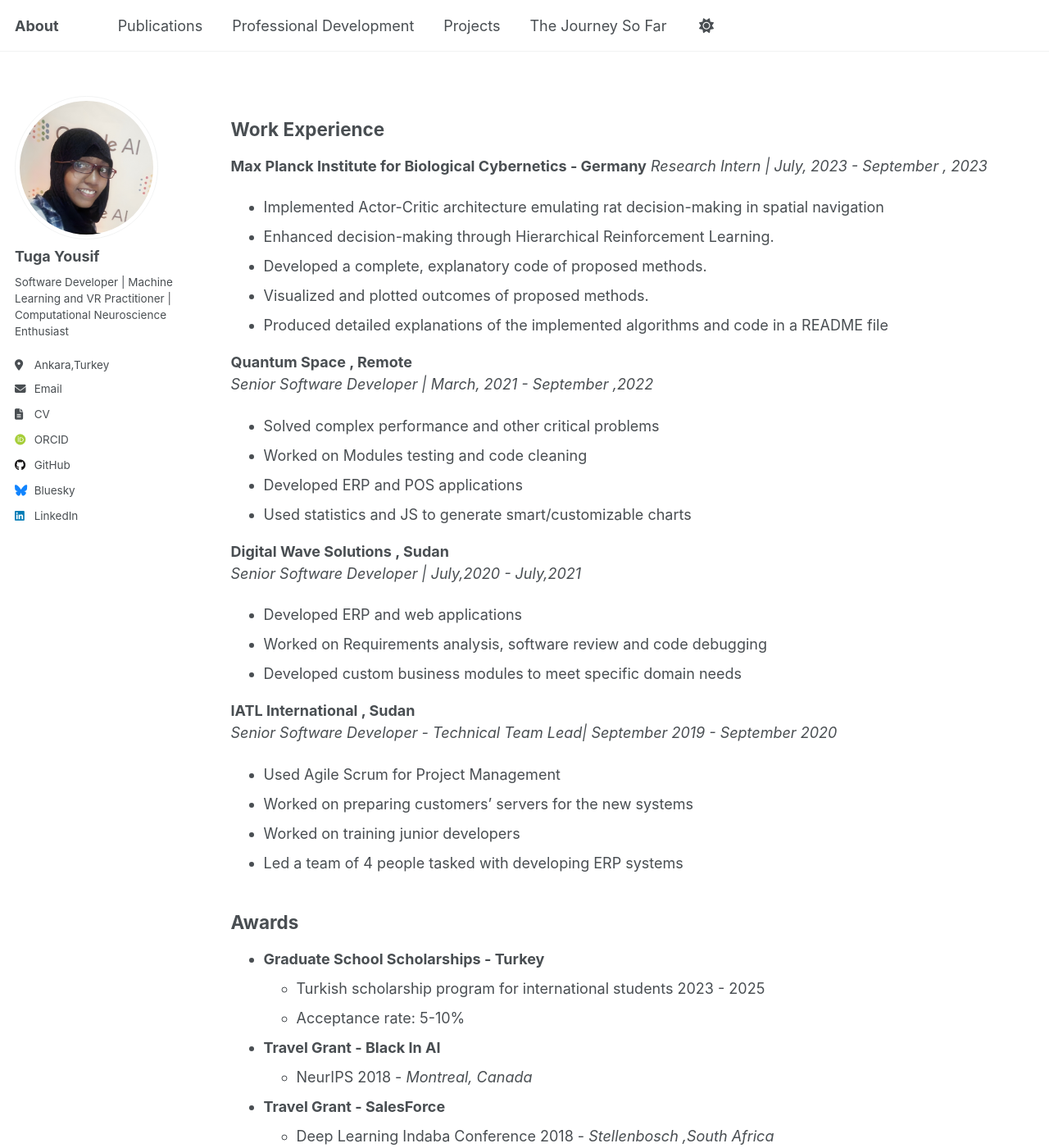
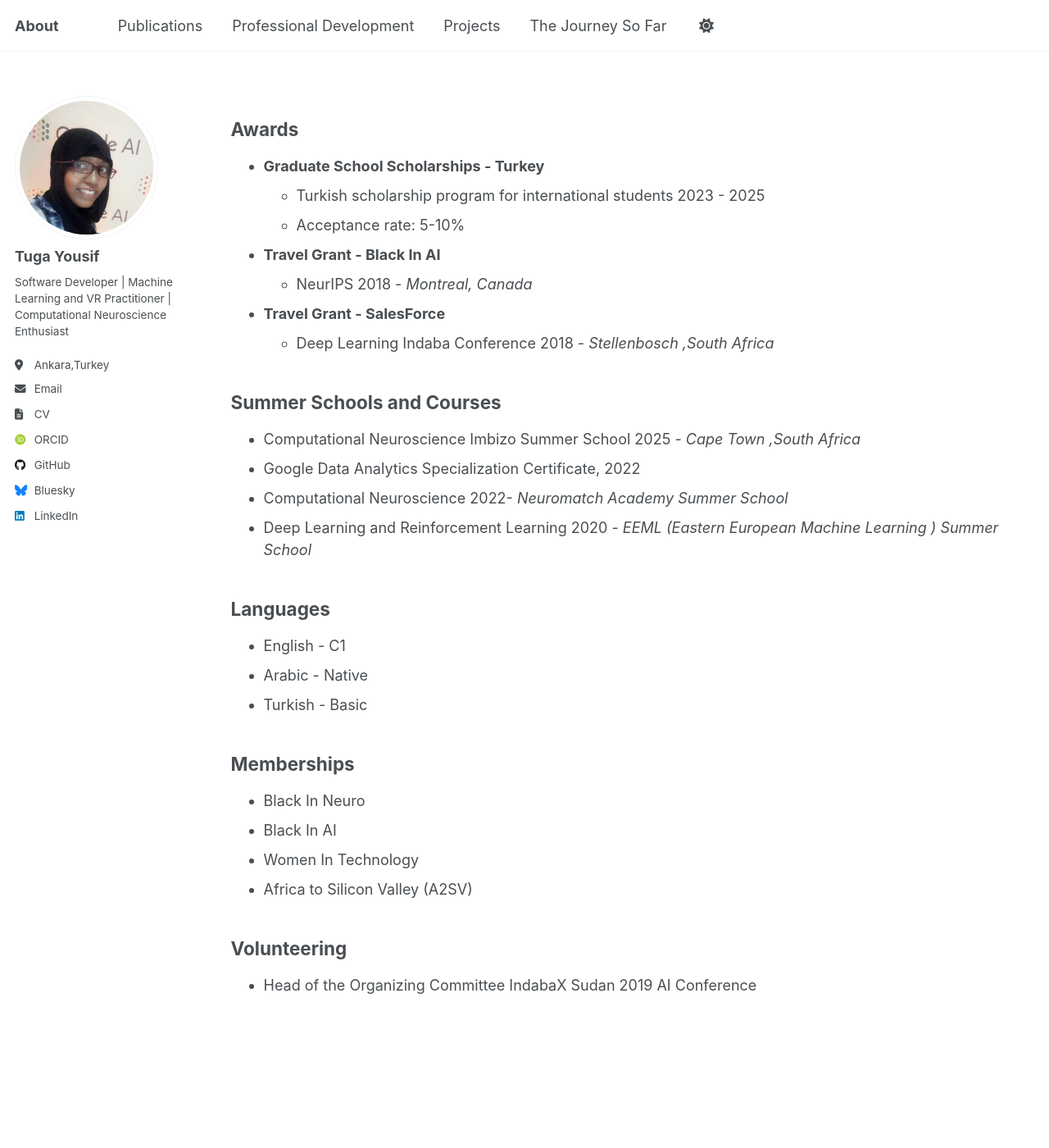
Before and after one commit to TugaAhmed/TugaAhmed.github.io, a Jekyll site: the page built from _pages/professional_development.md, in a window 1280 px wide and 1400 px high. Shown: the whole window at 82% size. Built offline with Jekyll 4.4.1, drawn with Linux system fonts in a browser that asks for light colours; some web fonts are replaced.

Commit message:
fix line

```diff
--- a/_pages/professional_development.md
+++ b/_pages/professional_development.md
@@ -9,37 +9,7 @@ redirect_from:
 
 {% include base_path %}
 
-## Work Experience
 
- **Max Planck Institute for Biological Cybernetics - Germany**
- *Research Intern |  July, 2023 - September , 2023*
- - Implemented Actor-Critic architecture emulating rat decision-making in spatial navigation
- - Enhanced decision-making through Hierarchical Reinforcement Learning.
- - Developed a complete, explanatory code of proposed methods.
- - Visualized and plotted outcomes of proposed methods.
- - Produced detailed explanations of the implemented algorithms and code in a README file
-
-
- **Quantum Space  ,  Remote**
- *Senior Software Developer | March, 2021 - September ,2022*
- - Solved complex performance and other critical problems
- - Worked on Modules testing and code cleaning
- - Developed ERP and POS applications
- - Used statistics and JS to generate smart/customizable charts
-
- **Digital Wave Solutions  ,  Sudan**
- *Senior Software Developer |   July,2020 - July,2021*
- - Developed ERP and web applications
- - Worked on Requirements analysis, software review and code debugging
- - Developed custom business modules to meet specific domain needs
-
-
- **IATL International  ,   Sudan**
- *Senior Software Developer - Technical Team Lead|   September 2019 - September 2020*
- - Used Agile Scrum for Project Management
- - Worked on preparing customers' servers for the new systems
- - Worked on training junior developers
- - Led a team of 4 people tasked with developing ERP systems
 
 ## Awards
 
```
Also changed, not shown: _pages/about.md (+14 -0 lines).
